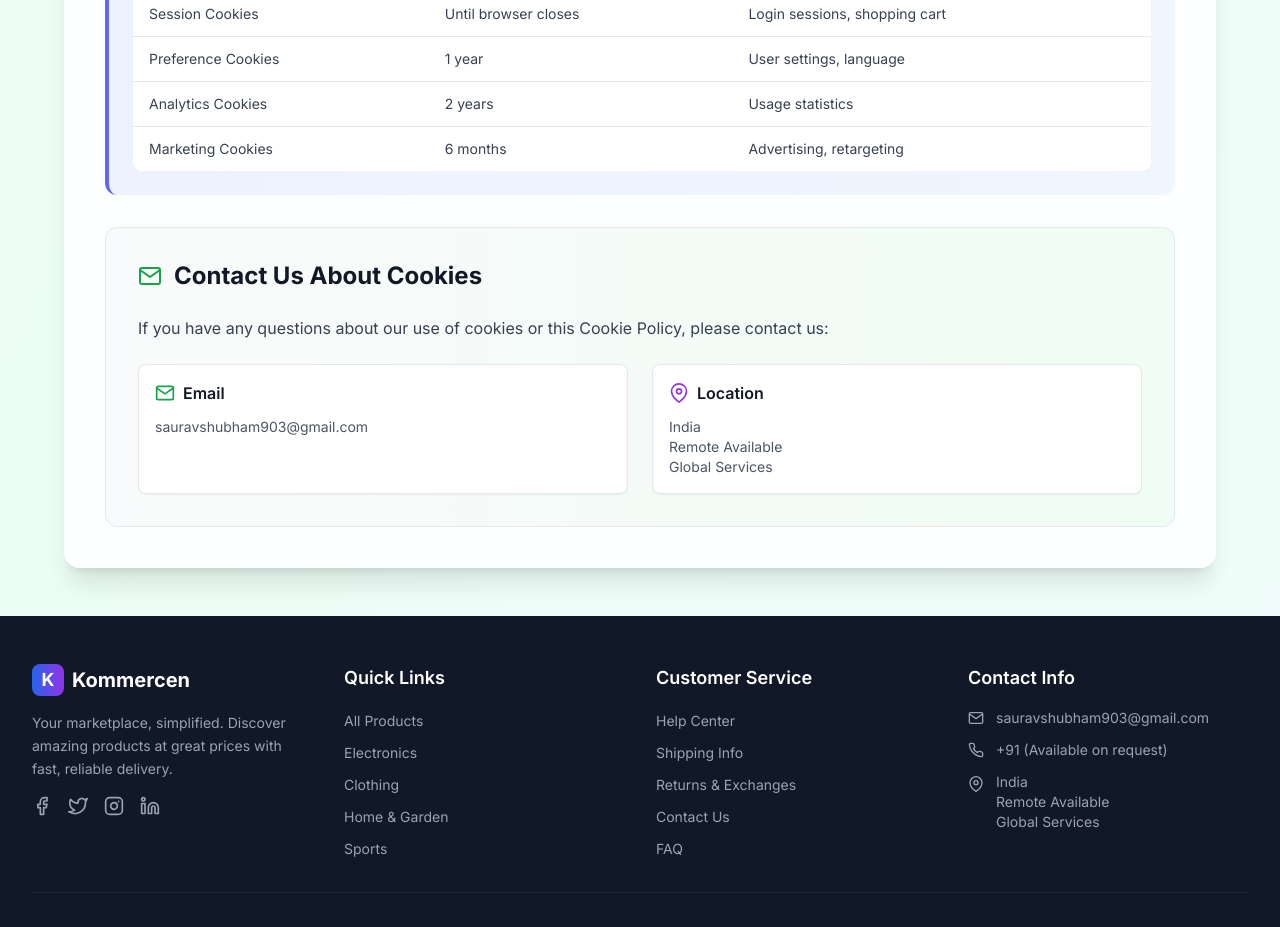
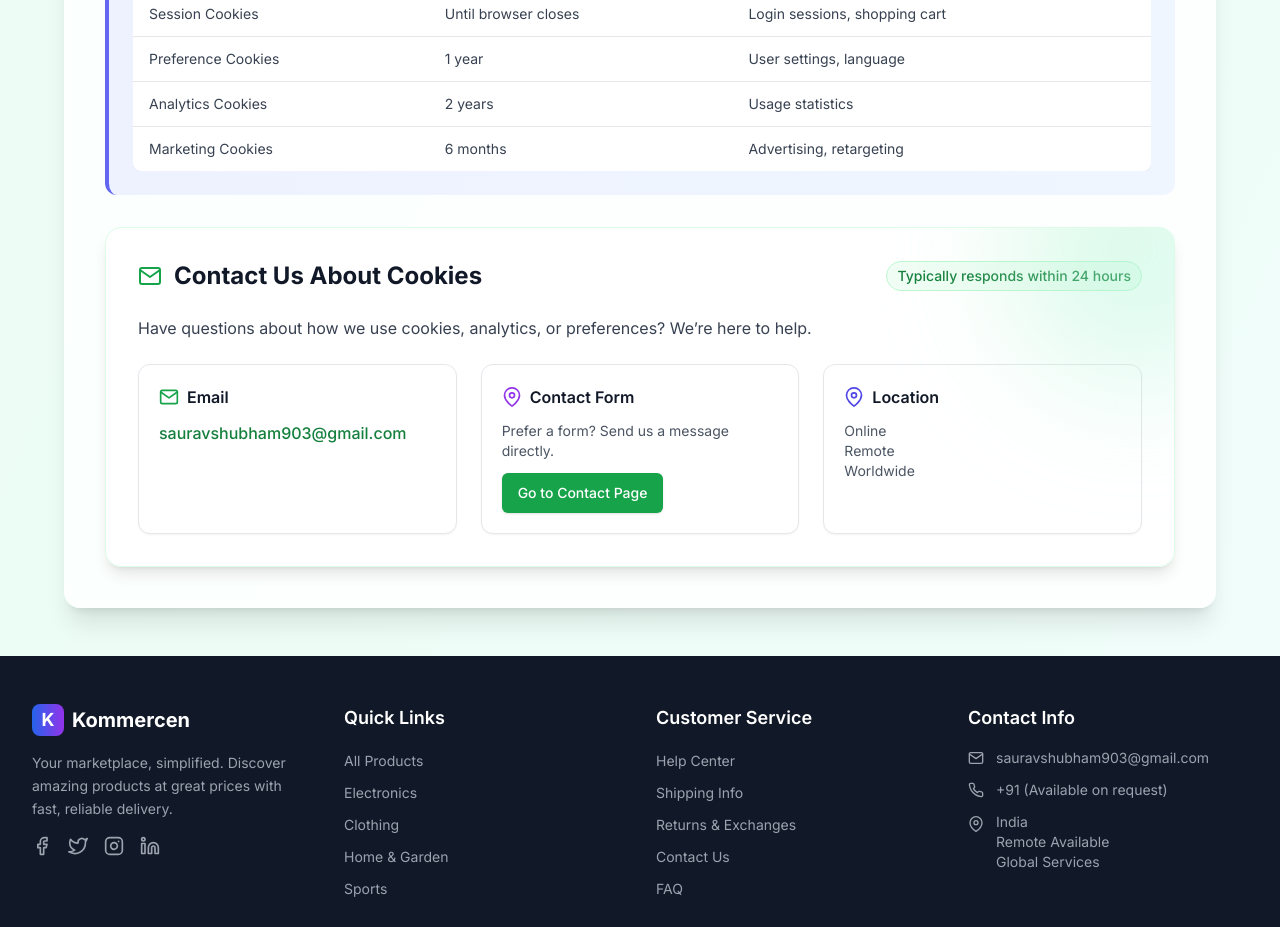
Before and after one commit to saurav-kumar-sah-dev/Kommercen, a React (Vite) app in the folder frontend/: page /cookies in a window 1280 px wide. Shown: the part 2460-3387 px from the top of the page. Built offline with nearby package versions, Linux system fonts and the light colour scheme; no server answers.

Commit message:
ui: polish Cookie Policy contact section (email, contact form, location)

```diff
--- a/frontend/src/pages/CookiePolicy.jsx
+++ b/frontend/src/pages/CookiePolicy.jsx
@@ -303,30 +303,66 @@ const CookiePolicy = () => {
                     initial={{ opacity: 0, y: 20 }}
                     animate={{ opacity: 1, y: 0 }}
                     transition={{ duration: 0.6, delay: 1.1 }}
-                    className="bg-gradient-to-r from-gray-50 to-green-50 rounded-lg sm:rounded-xl p-4 sm:p-6 lg:p-8 border border-gray-200"
+                    className="relative overflow-hidden bg-white/80 backdrop-blur-sm rounded-xl sm:rounded-2xl p-4 sm:p-6 lg:p-8 border border-green-100 shadow-lg"
                   >
-                    <h2 className="text-xl sm:text-2xl font-bold text-gray-900 mb-4 sm:mb-6 flex items-center">
-                      <FiMail className="w-5 h-5 sm:w-6 sm:h-6 text-green-600 mr-2 sm:mr-3" />
-                      Contact Us About Cookies
-                    </h2>
+                    {/* decorative gradient blob */}
+                    <div className="pointer-events-none absolute -top-24 -right-24 h-64 w-64 rounded-full bg-gradient-to-br from-green-200/60 via-emerald-200/40 to-teal-200/30 blur-3xl" />
+
+                    <div className="flex items-center justify-between flex-wrap gap-3 mb-4 sm:mb-6">
+                      <h2 className="text-xl sm:text-2xl font-bold text-gray-900 flex items-center">
+                        <FiMail className="w-5 h-5 sm:w-6 sm:h-6 text-green-600 mr-2 sm:mr-3" />
+                        Contact Us About Cookies
+                      </h2>
+                      <span className="inline-flex items-center rounded-full bg-green-50 text-green-700 border border-green-200 px-2.5 py-1 text-xs sm:text-sm font-medium">
+                        Typically responds within 24 hours
+                      </span>
+                    </div>
+
                     <p className="text-gray-700 leading-relaxed mb-4 sm:mb-6 text-sm sm:text-base">
-                      If you have any questions about our use of cookies or this Cookie Policy, please contact us:
+                      Have questions about how we use cookies, analytics, or preferences? We’re here to help.
                     </p>
-                    <div className="grid grid-cols-1 sm:grid-cols-2 gap-4 sm:gap-6">
-                      <div className="bg-white rounded-lg p-3 sm:p-4 shadow-sm border border-gray-200">
+
+                    <div className="grid grid-cols-1 md:grid-cols-3 gap-4 sm:gap-6">
+                      {/* Email card */}
+                      <div className="group rounded-lg sm:rounded-xl p-4 sm:p-5 bg-white border border-gray-200 hover:border-green-300 shadow-sm hover:shadow-md transition-all">
                         <div className="flex items-center mb-2 sm:mb-3">
                           <FiMail className="w-4 h-4 sm:w-5 sm:h-5 text-green-600 mr-2" />
                           <h3 className="font-semibold text-gray-900 text-sm sm:text-base">Email</h3>
                         </div>
-                        <p className="text-gray-600 text-xs sm:text-sm break-all">sauravshubham903@gmail.com</p>
+                        <a
+                          href="mailto:sauravshubham903@gmail.com"
+                          className="inline-flex items-center text-green-700 hover:text-green-800 text-sm sm:text-base font-medium"
+                        >
+                          sauravshubham903@gmail.com
+                        </a>
                       </div>
-                      <div className="bg-white rounded-lg p-3 sm:p-4 shadow-sm border border-gray-200">
+
+                      {/* Contact page card */}
+                      <div className="group rounded-lg sm:rounded-xl p-4 sm:p-5 bg-white border border-gray-200 hover:border-green-300 shadow-sm hover:shadow-md transition-all">
                         <div className="flex items-center mb-2 sm:mb-3">
                           <FiMapPin className="w-4 h-4 sm:w-5 sm:h-5 text-purple-600 mr-2" />
+                          <h3 className="font-semibold text-gray-900 text-sm sm:text-base">Contact Form</h3>
+                        </div>
+                        <p className="text-gray-600 text-xs sm:text-sm mb-3">
+                          Prefer a form? Send us a message directly.
+                        </p>
+                        <Link
+                          to="/contact"
+                          className="inline-flex items-center justify-center px-3 py-2 sm:px-4 sm:py-2.5 rounded-md bg-green-600 text-white text-xs sm:text-sm font-medium shadow hover:bg-green-700 focus:outline-none focus:ring-2 focus:ring-green-500 focus:ring-offset-2 transition-colors"
+                        >
+                          Go to Contact Page
+                        </Link>
+                      </div>
+
+                      {/* Location card */}
+                      <div className="group rounded-lg sm:rounded-xl p-4 sm:p-5 bg-white border border-gray-200 hover:border-green-300 shadow-sm hover:shadow-md transition-all">
+                        <div className="flex items-center mb-2 sm:mb-3">
+                          <FiMapPin className="w-4 h-4 sm:w-5 sm:h-5 text-indigo-600 mr-2" />
                           <h3 className="font-semibold text-gray-900 text-sm sm:text-base">Location</h3>
                         </div>
-                        <p className="text-gray-600 text-xs sm:text-sm">India<br />Remote Available<br />Global Services</p>
+                        <p className="text-gray-600 text-xs sm:text-sm">Online<br />Remote<br />Worldwide</p>
                       </div>
+
                     </div>
                   </motion.section>
                 </div>
```
